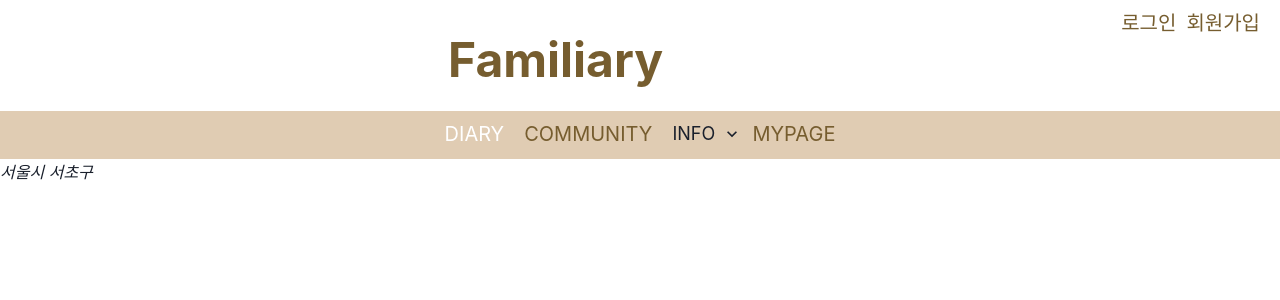
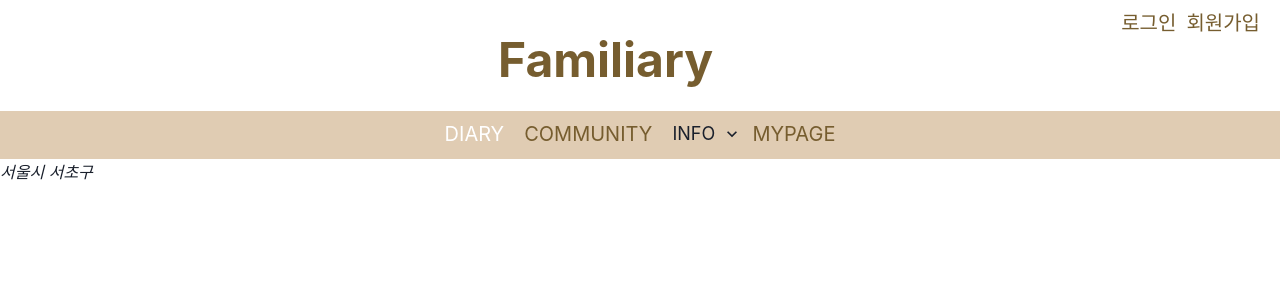
Before and after one commit to iconew123/familiary, a React (Create React App) app: page /familiary/baby in a window 1280 px wide. Shown: the top 300 px of the page. Built offline with nearby package versions, Linux system fonts and the light colour scheme.

Commit message:
Modify 로그인 여부 확인 헤더 추가

```diff
--- a/src/components/module/Header.js
+++ b/src/components/module/Header.js
@@ -2,22 +2,30 @@ import { Box, Button, Center, Flex, Heading, Select } from '@chakra-ui/react';
 import React from 'react';
 import { Text } from '@chakra-ui/react'
 import { Link, useLocation } from 'react-router-dom';
-import { useSession } from './SessionComponent'
+
 
 
 const Header = () => {
     const location = useLocation();
     const isDiaryPage = location.pathname === '/diary' || '/create-baby'; // 현재 페이지가 diary 페이지인지 확인
     const isCommunityPage = location.pathname === '/community';
-    const { isLoggedIn, session } = useSession();
-    console.log(isLoggedIn);
-    console.log(session);
+    const loggedIn = sessionStorage.getItem('isLoggedIn');
+
+    // 세션 스토리지에서 저장된 리스트 데이터를 불러올 때
+    const userSample = sessionStorage.getItem('userInfo');
+
+    // 문자열(JSON)을 다시 리스트로 파싱하여 사용
+    const user = JSON.parse(userSample);
+
+
+
+
 
     return (
         <>
             <Box>
                 <Box float='right' display="flex" alignItems="center" marginRight='20px'>
-                    {!isLoggedIn ? (
+                    {!loggedIn ? (
                         <>
                             <Box marginLeft='10px'><Link to="/user/login"><Text fontSize='xl' marginTop='8px' color='#765d2f'>로그인</Text></Link></Box>
                             <Box marginLeft='10px'><Link to="/user/join"><Text fontSize='xl' marginTop='8px' color='#765d2f'>회원가입</Text></Link></Box>
@@ -32,7 +40,7 @@ const Header = () => {
                 </Box>
 
                 <Box align='center'>
-                    <Link to='/main'><Text fontSize='5xl' as='b' color='#765d2f'>Familiary</Text>
+                    <Link to='/main'><Text marginLeft='100px' fontSize='5xl' as='b' color='#765d2f'>Familiary</Text>
                     </Link>
                     <nav>
                         <Flex justify="center" bg='#e0ccb3' h='48px' marginTop='15px'>
```
